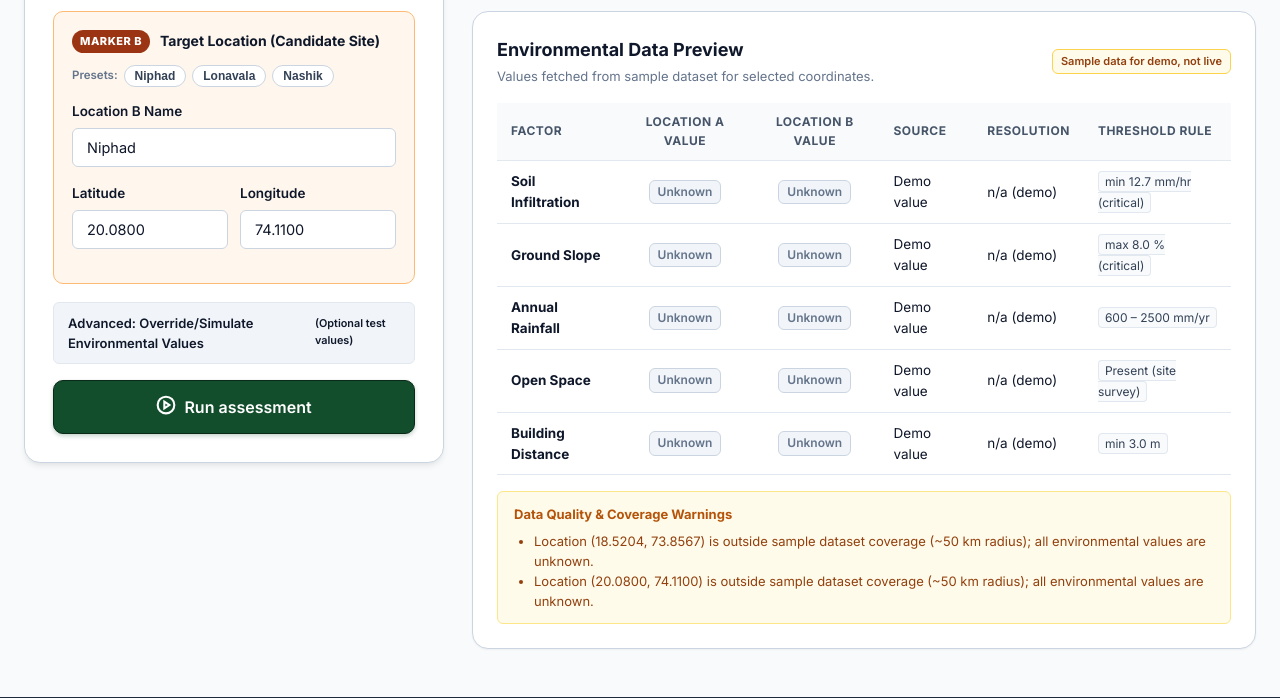
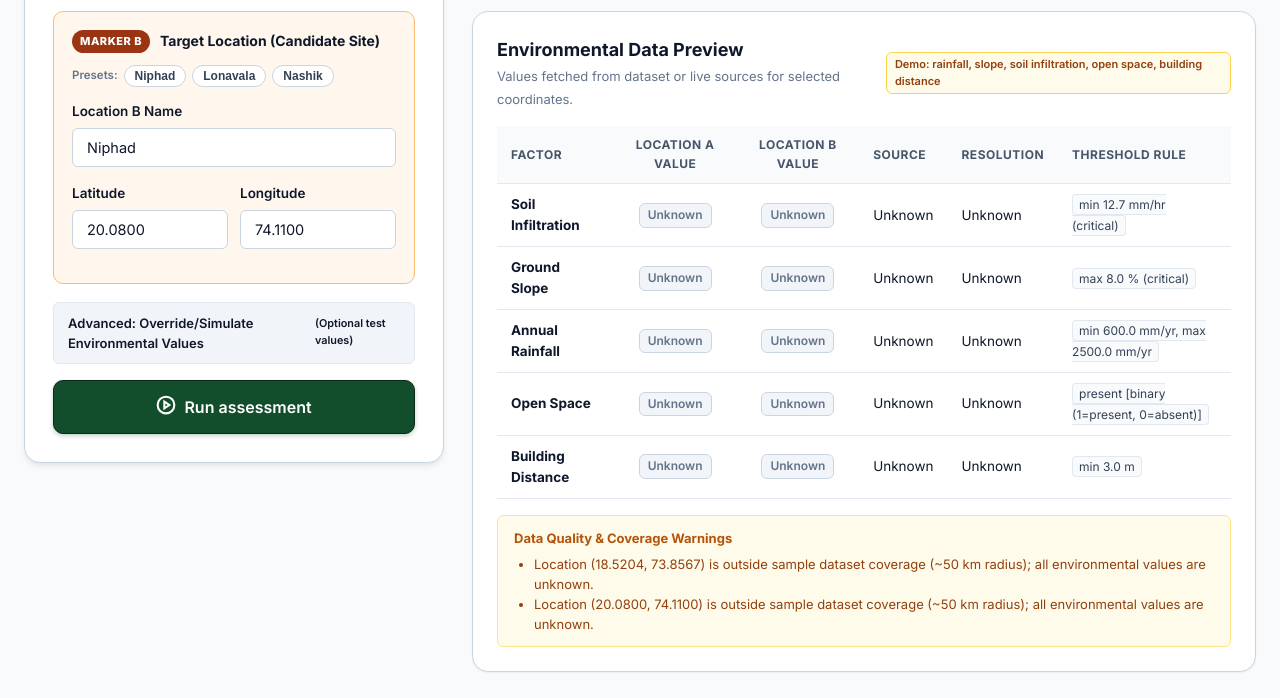
Before and after one commit to kashinathale-code/ADAPTFIT, a Flask app: page /new in a window 1280 px wide. Shown: the part 686-1384 px from the top of the page. Run offline with Flask 3, Linux system fonts and the light colour scheme; data comes from the database, SQL or seed files in the repository.

Commit message:
feat(ui): data-driven UI, dynamic thresholds, provenance badges, and loose null checks

```diff
--- a/app.py
+++ b/app.py
@@ -55,15 +55,60 @@ def create_app(test_config: Optional[Dict[str, Any]] = None) -> Flask:
     # Register blueprints
     app.register_blueprint(api_bp)
 
+    def get_seed_adaptation_data():
+        try:
+            p = app.config.get("DATABASE_PATH", Config.DATABASE_PATH)
+            conn = sqlite3.connect(p, timeout=30.0)
+            conn.row_factory = sqlite3.Row
+            cur = conn.cursor()
+            cur.execute("SELECT id, name, description, evidence_source FROM adaptations WHERE id='rain_garden'")
+            adapt = cur.fetchone()
+            cur.execute("SELECT factor, min_value, max_value, unit, weight, is_critical FROM adaptation_requirements WHERE adaptation_id='rain_garden' ORDER BY id ASC")
+            req_rows = cur.fetchall()
+            conn.close()
+            from backend.compatibility_engine import Requirement, _requirement_summary
+            thresholds = {}
+            for r in req_rows:
+                req_obj = Requirement(
+                    factor=r["factor"],
+                    min_value=r["min_value"],
+                    max_value=r["max_value"],
+                    unit=r["unit"] or "",
+                    is_critical=bool(r["is_critical"]),
+                )
+                summ = _requirement_summary(req_obj)
+                thresholds[r["factor"]] = f"{summ} (critical)" if r["is_critical"] else summ
+            return dict(adapt) if adapt else {}, thresholds
+        except Exception:
+            return {}, {}
+
     @app.route("/")
     def index():
         """Dashboard page."""
-        return render_template("index.html")
+        adapt, thresholds = get_seed_adaptation_data()
+        max_missing_pct = int(round(float(app.config.get("MAX_MISSING_WEIGHT", Config.MAX_MISSING_WEIGHT)) * 100))
+        suitable_min = float(app.config.get("SUITABLE_MIN", Config.SUITABLE_MIN))
+        return render_template(
+            "index.html",
+            adaptation=adapt,
+            thresholds=thresholds,
+            max_missing_pct=max_missing_pct,
+            suitable_min=suitable_min,
+        )
 
     @app.route("/new")
     def new_assessment_page():
         """New Assessment page with Leaflet map and preview table."""
-        return render_template("assessment.html")
+        adapt, thresholds = get_seed_adaptation_data()
+        max_missing_pct = int(round(float(app.config.get("MAX_MISSING_WEIGHT", Config.MAX_MISSING_WEIGHT)) * 100))
+        suitable_min = float(app.config.get("SUITABLE_MIN", Config.SUITABLE_MIN))
+        return render_template(
+            "assessment.html",
+            adaptation=adapt,
+            thresholds=thresholds,
+            max_missing_pct=max_missing_pct,
+            suitable_min=suitable_min,
+        )
 
     @app.route("/results")
     @app.route("/results/<int:assessment_id>")
--- a/backend/routes.py
+++ b/backend/routes.py
@@ -107,12 +107,53 @@ def _get_db_connection() -> sqlite3.Connection:
 
 @api_bp.route("/adaptations", methods=["GET"])
 def get_adaptations():
-    """List available adaptation interventions from the knowledge base."""
+    """List available adaptation interventions from the knowledge base with their criteria."""
     conn = _get_db_connection()
     cur = conn.cursor()
     cur.execute("SELECT id, name, description, evidence_source FROM adaptations")
     rows = cur.fetchall()
+
+    cur.execute(
+        """
+        SELECT adaptation_id, factor, min_value, max_value, unit, weight,
+               is_critical, transfer_tolerance, tolerance_type, evidence, rule_version
+        FROM adaptation_requirements
+        ORDER BY id ASC
+        """
+    )
+    req_rows = cur.fetchall()
     conn.close()
+
+    from backend.compatibility_engine import Requirement, _requirement_summary
+
+    reqs_by_adapt: Dict[str, List[Dict[str, Any]]] = {}
+    for r in req_rows:
+        req_obj = Requirement(
+            factor=r["factor"],
+            min_value=r["min_value"],
+            max_value=r["max_value"],
+            unit=r["unit"] or "",
+            is_critical=bool(r["is_critical"]),
+        )
+        summ = _requirement_summary(req_obj)
+        crit_str = " (critical)" if r["is_critical"] else ""
+        r_dict = {
+            "factor": r["factor"],
+            "min_value": r["min_value"],
+            "max_value": r["max_value"],
+            "unit": r["unit"],
+            "weight": r["weight"],
+            "is_critical": bool(r["is_critical"]),
+            "transfer_tolerance": r["transfer_tolerance"],
+            "tolerance_type": r["tolerance_type"],
+            "evidence": r["evidence"],
+            "rule_version": r["rule_version"],
+            "threshold": f"{summ}{crit_str}",
+        }
+        reqs_by_adapt.setdefault(r["adaptation_id"], []).append(r_dict)
+
+    suitable_min = float(current_app.config.get("SUITABLE_MIN", Config.SUITABLE_MIN))
+    max_missing_weight = float(current_app.config.get("MAX_MISSING_WEIGHT", Config.MAX_MISSING_WEIGHT))
 
     adaptations = [
         {
@@ -120,6 +161,12 @@ def get_adaptations():
             "name": row["name"],
             "description": row["description"],
             "evidence_source": row["evidence_source"],
+            "requirements": reqs_by_adapt.get(row["id"], []),
+            "thresholds": {
+                r["factor"]: r["threshold"] for r in reqs_by_adapt.get(row["id"], [])
+            },
+            "suitable_min": suitable_min,
+            "max_missing_weight": max_missing_weight,
         }
         for row in rows
     ]
@@ -407,6 +454,8 @@ def create_assessment():
     # Response strictly matching TRD Section 7
     response_body = {
         "assessment_id": assessment_id,
+        "adaptation_id": adaptation_id,
+        "adaptation_name": adapt_row["name"],
         "reference_location": {
             "name": ref_name,
             "latitude": ref_lat,
@@ -474,10 +523,11 @@ def get_assessment(assessment_id: int):
 
     cur.execute(
         """
-        SELECT a.id, a.adaptation_id, a.status, a.score, a.created_at,
+        SELECT a.id, a.adaptation_id, ad.name AS adaptation_name, a.status, a.score, a.created_at,
                la.name AS a_name, la.latitude AS a_lat, la.longitude AS a_lon,
                lb.name AS b_name, lb.latitude AS b_lat, lb.longitude AS b_lon
         FROM assessments a
+        JOIN adaptations ad ON a.adaptation_id = ad.id
         JOIN locations la ON a.location_a_id = la.id
         JOIN locations lb ON a.location_b_id = lb.id
         WHERE a.id = ?
@@ -585,6 +635,7 @@ def get_assessment(assessment_id: int):
     response_body = {
         "assessment_id": row["id"],
         "adaptation_id": row["adaptation_id"],
+        "adaptation_name": row["adaptation_name"],
         "reference_location": {
             "name": row["a_name"],
             "latitude": float(row["a_lat"]) if row["a_lat"] is not None else None,
--- a/frontend/static/js/assessment.js
+++ b/frontend/static/js/assessment.js
@@ -173,11 +173,15 @@ function onManualCoordChange(type) {
 /**
  * Fetch available adaptations from API
  */
+let adaptationsList = [];
+let currentThresholds = {};
+
 async function loadAdaptations() {
   try {
     const res = await fetch("/api/adaptations");
     if (!res.ok) return;
     const adaptations = await res.json();
+    adaptationsList = adaptations;
     const select = document.getElementById("adaptationSelect");
     if (select && adaptations.length > 0) {
       select.innerHTML = "";
@@ -188,6 +192,15 @@ async function loadAdaptations() {
         select.appendChild(opt);
       });
       document.getElementById("adaptationDesc").textContent = adaptations[0].description || "";
+      currentThresholds = adaptations[0].thresholds || {};
+      select.addEventListener("change", (e) => {
+        const sel = adaptationsList.find(item => item.id === e.target.value);
+        if (sel) {
+          document.getElementById("adaptationDesc").textContent = sel.description || "";
+          currentThresholds = sel.thresholds || {};
+          updateEnvironmentalPreview();
+        }
+      });
     }
   } catch (err) {
     console.error("Failed to fetch adaptations:", err);
@@ -232,11 +245,11 @@ function renderPreviewTable(dataA, dataB) {
   if (!tbody) return;
 
   const factorsConfig = [
-    { key: "soil_infiltration", label: "Soil Infiltration", rule: "min 12.7 mm/hr (critical)" },
-    { key: "slope", label: "Ground Slope", rule: "max 8.0 % (critical)" },
-    { key: "annual_rainfall", label: "Annual Rainfall", rule: "600 – 2500 mm/yr" },
-    { key: "open_space", label: "Open Space", rule: "Present (site survey)" },
-    { key: "building_distance", label: "Building Distance", rule: "min 3.0 m" }
+    { key: "soil_infiltration", label: "Soil Infiltration" },
+    { key: "slope", label: "Ground Slope" },
+    { key: "annual_rainfall", label: "Annual Rainfall" },
+    { key: "open_space", label: "Open Space" },
+    { key: "building_distance", label: "Building Distance" }
   ];
 
   tbody.innerHTML = "";
@@ -249,17 +262,17 @@ function renderPreviewTable(dataA, dataB) {
     const ovA = getOverrideVal('a', cfg.key);
     const ovB = getOverrideVal('b', cfg.key);
 
-    const valA = ovA !== null ? ovA : (aFactor ? aFactor.value : null);
-    const valB = ovB !== null ? ovB : (bFactor ? bFactor.value : null);
+    const valA = ovA != null ? ovA : (aFactor ? aFactor.value : null);
+    const valB = ovB != null ? ovB : (bFactor ? bFactor.value : null);
 
     const unit = (bFactor && bFactor.unit) ? bFactor.unit : ((aFactor && aFactor.unit) ? aFactor.unit : "");
-    const srcA = (aFactor && aFactor.source) ? aFactor.source : "Demo value";
-    const srcB = (bFactor && bFactor.source) ? bFactor.source : "Demo value";
-    const resA = (aFactor && aFactor.resolution) ? aFactor.resolution : "n/a (demo)";
-    const resB = (bFactor && bFactor.resolution) ? bFactor.resolution : "n/a (demo)";
+    const srcA = (aFactor && aFactor.source) ? aFactor.source : (aFactor?.value != null ? "Demo value" : "Unknown");
+    const srcB = (bFactor && bFactor.source) ? bFactor.source : (bFactor?.value != null ? "Demo value" : "Unknown");
+    const resA = (aFactor && aFactor.resolution) ? aFactor.resolution : (aFactor?.value != null ? "n/a (demo)" : "Unknown");
+    const resB = (bFactor && bFactor.resolution) ? bFactor.resolution : (bFactor?.value != null ? "n/a (demo)" : "Unknown");
 
     function getProvenanceLabel(src) {
-      if (!src) return "Demo value";
+      if (!src || src === "Unknown") return "Unknown";
       if (src.startsWith("Live:") || src.startsWith("Estimated (proxy):")) {
         return src;
       }
@@ -268,22 +281,22 @@ function renderPreviewTable(dataA, dataB) {
 
     const labelA = getProvenanceLabel(srcA);
     const labelB = getProvenanceLabel(srcB);
-    const isSpecialA = labelA !== "Demo value";
-    const isSpecialB = labelB !== "Demo value";
-    const provClassA = (srcA || "").startsWith("Live:") ? 'badge-provenance-live' : ((srcA || "").startsWith("Estimated (proxy):") ? 'badge-provenance-estimated' : 'badge-provenance-demo');
-    const provClassB = (srcB || "").startsWith("Live:") ? 'badge-provenance-live' : ((srcB || "").startsWith("Estimated (proxy):") ? 'badge-provenance-estimated' : 'badge-provenance-demo');
+    const provClassA = (srcA || "").startsWith("Live:") ? 'badge-provenance-live' : ((srcA || "").startsWith("Estimated (proxy):") ? 'badge-provenance-estimated' : (labelA === "Unknown" ? 'badge-unknown' : 'badge-provenance-demo'));
+    const provClassB = (srcB || "").startsWith("Live:") ? 'badge-provenance-live' : ((srcB || "").startsWith("Estimated (proxy):") ? 'badge-provenance-estimated' : (labelB === "Unknown" ? 'badge-unknown' : 'badge-provenance-demo'));
 
-    const badgeA = valA !== null
+    const badgeA = valA != null
       ? `<div><strong>${valA}</strong> <small class="text-muted">${unit}</small></div><div class="preview-val-prov ${provClassA}">${escapeHtml(labelA)} &bull; ${escapeHtml(resA)}</div>`
       : `<span class="badge-unknown">Unknown</span>`;
 
-    const badgeB = valB !== null
+    const badgeB = valB != null
       ? `<div><strong>${valB}</strong> <small class="text-muted">${unit}</small></div><div class="preview-val-prov ${provClassB}">${escapeHtml(labelB)} &bull; ${escapeHtml(resB)}</div>`
       : `<span class="badge-unknown">Unknown</span>`;
 
-    const isLive = isSpecialB || isSpecialA;
-    const displaySource = isSpecialB ? labelB : (isSpecialA ? labelA : "Demo value");
-    const displayRes = isSpecialB ? resB : (isSpecialA ? resA : (resB || resA || "n/a (demo)"));
+    const displaySource = bFactor?.source ? bFactor.source : (aFactor?.source ? aFactor.source : (valB != null || valA != null ? "Demo value" : "Unknown"));
+    const displayRes = bFactor?.resolution ? bFactor.resolution : (aFactor?.resolution ? aFactor.resolution : (valB != null || valA != null ? "n/a (demo)" : "Unknown"));
+    const isLive = displaySource.startsWith("Live:") || displaySource.startsWith("Estimated (proxy):");
+
+    const ruleText = currentThresholds[cfg.key] || "Candidate requirement";
 
     const row = document.createElement("tr");
     row.innerHTML = `
@@ -292,7 +305,7 @@ function renderPreviewTable(dataA, dataB) {
       <td class="col-center">${badgeB}</td>
       <td><span class="${isLive ? 'badge-provenance-live' : 'text-muted'}">${escapeHtml(displaySource)}</span></td>
       <td><span class="text-muted">${escapeHtml(displayRes)}</span></td>
-      <td><span class="rule-tag">${cfg.rule}</span></td>
+      <td><span class="rule-tag">${escapeHtml(ruleText)}</span></td>
     `;
     tbody.appendChild(row);
   });
@@ -347,7 +360,7 @@ function updateHeaderDataBadge(dataA, dataB) {
   if (estimated.length > 0) parts.push(`Estimated: ${estimated.join(", ")}`);
   if (demo.length > 0) parts.push(`Demo: ${demo.join(", ")}`);
 
-  const text = parts.join(" | ");
+  const text = parts.join(" | ") || "Sample data for demo, not live";
   const isMixedOrLive = live.length > 0 || estimated.length > 0;
 
   const badgeText = document.getElementById("headerBadgeText");
@@ -368,7 +381,13 @@ function updateHeaderDataBadge(dataA, dataB) {
     }
   }
 
-  // Also update page-level demo pill badges
+  // Also update page-level demo pill badges and preview table header badge
+  const pageTopText = document.getElementById("newAssessmentBadgeText");
+  if (pageTopText) pageTopText.textContent = text;
+
+  const tableHeaderBadge = document.getElementById("previewTableHeaderBadge");
+  if (tableHeaderBadge) tableHeaderBadge.textContent = text;
+
   const bannerBadges = document.querySelectorAll(".demo-pill-highlight, .demo-badge-inline");
   bannerBadges.forEach(b => {
     const strong = b.querySelector("strong");
@@ -484,10 +503,10 @@ async function submitAssessment() {
   // Collect manual overrides if provided
   ["soil_infiltration", "slope", "annual_rainfall", "open_space", "building_distance"].forEach(k => {
     const aVal = getOverrideVal('a', k);
-    if (aVal !== null) payload.reference_location.factors[k] = aVal;
+    if (aVal != null) payload.reference_location.factors[k] = aVal;
 
     const bVal = getOverrideVal('b', k);
-    if (bVal !== null) payload.target_location.factors[k] = bVal;
+    if (bVal != null) payload.target_location.factors[k] = bVal;
   });
 
   try {
--- a/frontend/templates/assessment.html
+++ b/frontend/templates/assessment.html
@@ -5,15 +5,15 @@
 {% block content %}
 <div class="assessment-page-layout">
 
-  <!-- Header Banner with Demo Notice -->
+  <!-- Header Banner with Dynamic Data Notice -->
   <div class="page-top-banner">
     <div>
       <h1 class="page-heading">New Transferability Assessment</h1>
       <p class="page-subheading">Select reference site (Location A) and prospective site (Location B) to evaluate feasibility.</p>
     </div>
-    <div class="demo-pill-highlight">
+    <div class="demo-pill-highlight" id="newAssessmentDataBadge">
       <span class="pulse-indicator"></span>
-      <strong>Sample data for demo, not live</strong>
+      <strong id="newAssessmentBadgeText">Checking data sources...</strong>
     </div>
   </div>
 
@@ -186,9 +186,9 @@
         <div class="preview-table-header">
           <div>
             <h3 class="card-title">Environmental Data Preview</h3>
-            <span class="card-subtitle">Values fetched from sample dataset for selected coordinates.</span>
+            <span class="card-subtitle">Values fetched from dataset or live sources for selected coordinates.</span>
           </div>
-          <span class="demo-badge-inline">Sample data for demo, not live</span>
+          <span class="demo-badge-inline" id="previewTableHeaderBadge">Checking data sources...</span>
         </div>
 
         <div class="table-responsive">
@@ -209,41 +209,41 @@
                 <td><strong>Soil Infiltration</strong></td>
                 <td class="col-center"><span class="badge-unknown">Unknown</span></td>
                 <td class="col-center"><span class="badge-unknown">Unknown</span></td>
-                <td><span class="text-muted">Sample CSV</span></td>
-                <td><span class="text-muted">Unspecified</span></td>
-                <td><span class="rule-tag">min 12.7 mm/hr (critical)</span></td>
+                <td><span class="text-muted">Loading...</span></td>
+                <td><span class="text-muted">Loading...</span></td>
+                <td><span class="rule-tag">{{ thresholds.get('soil_infiltration', 'min 12.7 mm/hr (critical)') }}</span></td>
               </tr>
               <tr>
                 <td><strong>Ground Slope</strong></td>
                 <td class="col-center"><span class="badge-unknown">Unknown</span></td>
                 <td class="col-center"><span class="badge-unknown">Unknown</span></td>
-                <td><span class="text-muted">Sample CSV</span></td>
-                <td><span class="text-muted">Unspecified</span></td>
-                <td><span class="rule-tag">max 8.0 % (critical)</span></td>
+                <td><span class="text-muted">Loading...</span></td>
+                <td><span class="text-muted">Loading...</span></td>
+                <td><span class="rule-tag">{{ thresholds.get('slope', 'max 8.0 % (critical)') }}</span></td>
               </tr>
               <tr>
                 <td><strong>Annual Rainfall</strong></td>
                 <td class="col-center"><span class="badge-unknown">Unknown</span></td>
                 <td class="col-center"><span class="badge-unknown">Unknown</span></td>
-                <td><span class="text-muted">Sample CSV</span></td>
-                <td><span class="text-muted">Unspecified</span></td>
-                <td><span class="rule-tag">600 &ndash; 2500 mm/yr</span></td>
+                <td><span class="text-muted">Loading...</span></td>
+                <td><span class="text-muted">Loading...</span></td>
+                <td><span class="rule-tag">{{ thresholds.get('annual_rainfall', '600 – 2500 mm/yr') }}</span></td>
               </tr>
               <tr>
                 <td><strong>Open Space</strong></td>
                 <td class="col-center"><span class="badge-unknown">Unknown</span></td>
                 <td class="col-center"><span class="badge-unknown">Unknown</span></td>
-                <td><span class="text-muted">Sample CSV</span></td>
-                <td><span class="text-muted">Unspecified</span></td>
-                <td><span class="rule-tag">Present (binary)</span></td>
+                <td><span class="text-muted">Loading...</span></td>
+                <td><span class="text-muted">Loading...</span></td>
+                <td><span class="rule-tag">{{ thresholds.get('open_space', 'Present (binary)') }}</span></td>
               </tr>
               <tr>
                 <td><strong>Building Distance</strong></td>
                 <td class="col-center"><span class="badge-unknown">Unknown</span></td>
                 <td class="col-center"><span class="badge-unknown">Unknown</span></td>
-                <td><span class="text-muted">Sample CSV</span></td>
-                <td><span class="text-muted">Unspecified</span></td>
-                <td><span class="rule-tag">min 3.0 m</span></td>
+                <td><span class="text-muted">Loading...</span></td>
+                <td><span class="text-muted">Loading...</span></td>
+                <td><span class="rule-tag">{{ thresholds.get('building_distance', 'min 3.0 m') }}</span></td>
               </tr>
             </tbody>
           </table>
--- a/frontend/templates/results.html
+++ b/frontend/templates/results.html
@@ -20,7 +20,7 @@
     <div class="results-nav-right">
       <span class="demo-pill-highlight" id="dataBadgePill">
         <span class="pulse-indicator"></span>
-        <span id="dataBadgeText">Sample data for demo, not live</span>
+        <span id="resultsPageBadgeText">Sample data for demo, not live</span>
       </span>
       <a href="{{ url_for('new_assessment_page') }}" class="btn btn-primary btn-sm">
         Run Another Assessment
```
Also changed, not shown: frontend/static/js/results.js (+28 -17 lines), frontend/templates/index.html (+10 -10 lines), tests/test_api.py (+2 -1 lines).
